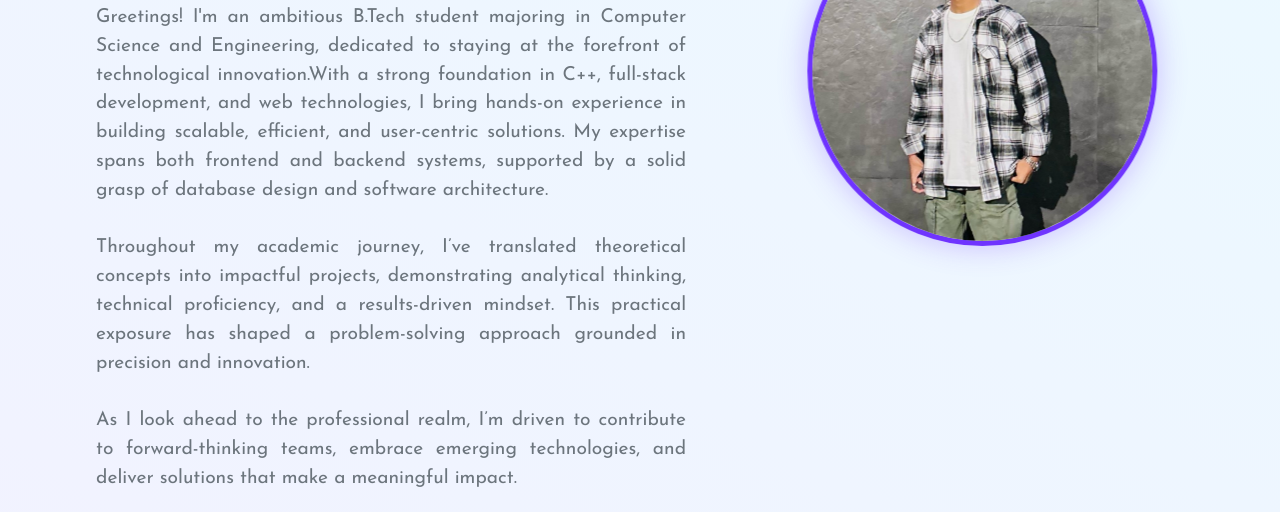
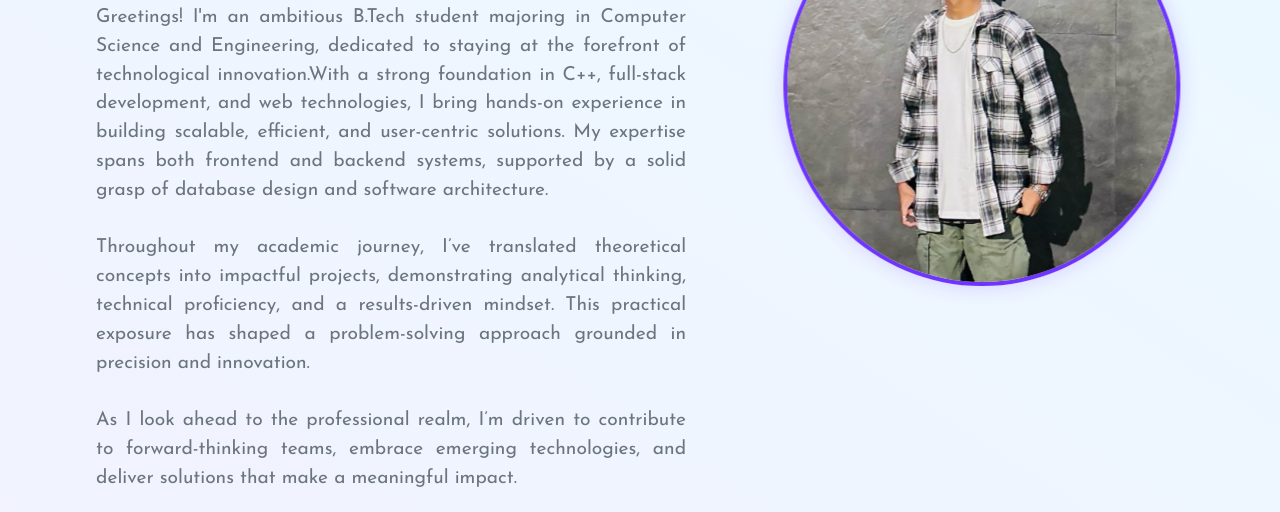
Before and after one commit to Prem954/Portfolio-Prem, a plain HTML site: page index.html in a window 1280 px wide. Shown: the part 266-778 px from the top of the page. Drawn offline with nearby package versions, Linux system fonts and the light colour scheme; animation ran at ten frames a second.

Commit message:
Update style.css

```diff
--- a/css/style.css
+++ b/css/style.css
@@ -102,15 +102,15 @@ body {
 /* adding animation to home section image  */
 .home img {
   border-radius: 50%;
-  border: 5px solid #6f34fe;
-  box-shadow: 0 0 30px rgba(111, 52, 254, 0.3);
+  border: 4px solid #6f34fe;
+  box-shadow: 0 0 20px rgba(111, 52, 254, 0.2);
   animation: floatimg 4s ease-in-out infinite;
   object-fit: cover;
-  width: 350px;
-  height: 350px;
-  display: block;
-  margin: 40px auto;
+  width: 400px;
+  height: 400px;
+  margin-top: 30px;
 }
+
 
 
 
```
